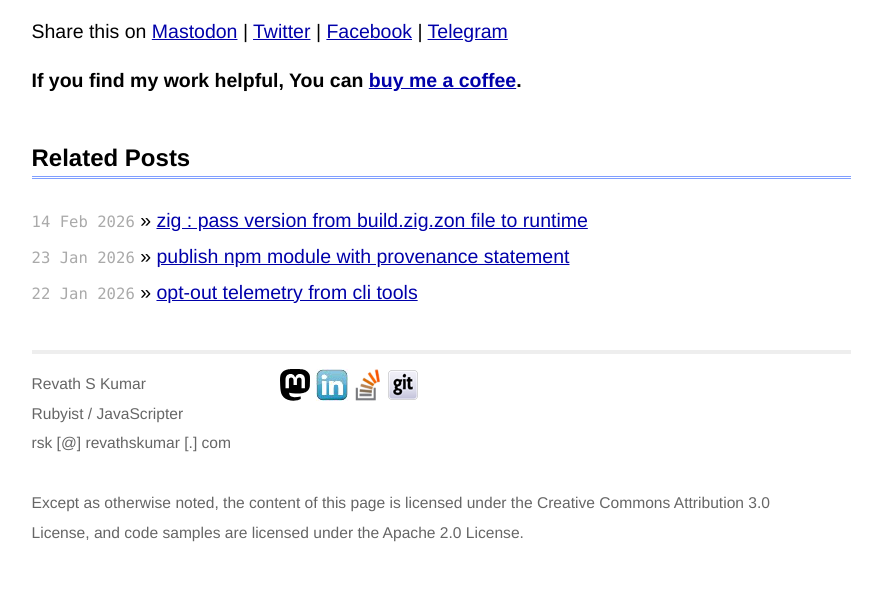
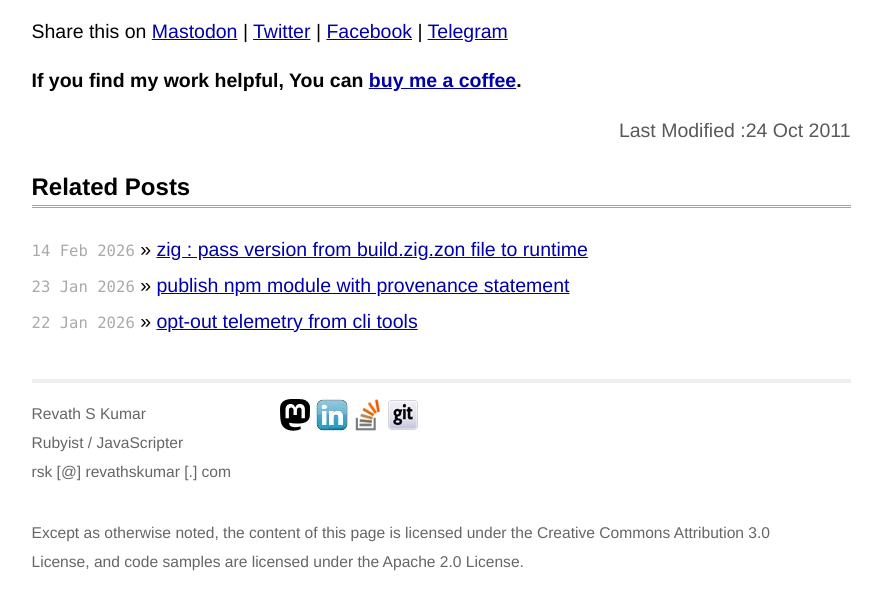
Before and after one commit to revathskumar/blog.revathskumar.com, a Jekyll site: the page built from _posts/2011-10-24-python-url-encoding-and-decoding.html, in a window 1280 px wide. Shown: the part 601-1193 px from the top of the page, without its empty margins (199-1081 px from the left). Built offline with Jekyll 4.4.1, drawn with Linux system fonts in a browser that asks for light colours; before the commit the page ends 1164 px from its top, so only the background shows below that.

Commit message:
chore: add modified time in meta tag and post

```diff
--- a/_layouts/default.html
+++ b/_layouts/default.html
@@ -45,7 +45,8 @@
       {% endif %}
     {% endif %}
     {% if page.date %}
-      <meta name="article:published_time" content="{{ page.date }}">
+    <meta name="article:published_time" content="{{ page.date | date_to_xmlschema }}">
+    <meta name="article:modified_time" content="{{ page.updated | date_to_xmlschema }}">
     {% endif %}
 
     <link rel="stylesheet" href="/css/blog.min.css?v=1.0.6" type='text/css'>
--- a/_layouts/post.html
+++ b/_layouts/post.html
@@ -23,10 +23,14 @@ comments: true
   If you find my work helpful, You can <a target="_blank" rel="nofollow" href="https://www.buymeacoffee.com/revathskumar">buy me a coffee</a>.
 </div>
 
-<div class="tags">
-  {% for tag in page.tags %}
-  <div class="tag">#{{ tag }}</div>
-  {% endfor %}
+<div style="display: flex ;  flex-direction: row; justify-content: space-between;">
+  <div class="tags" style="flex-wrap: wrap;">
+    {% for tag in page.tags %}
+    <div class="tag">#{{ tag }}</div>
+    {% endfor %}
+  </div>
+  <div style="align-items: center; margin: 0;flex-shrink: 0;" class="meta">Last Modified :
+    <time datetime="{{ page.updated }}">{{ page.updated | date_to_string }}</time></div>
 </div>
 
 <div id="related">
```
